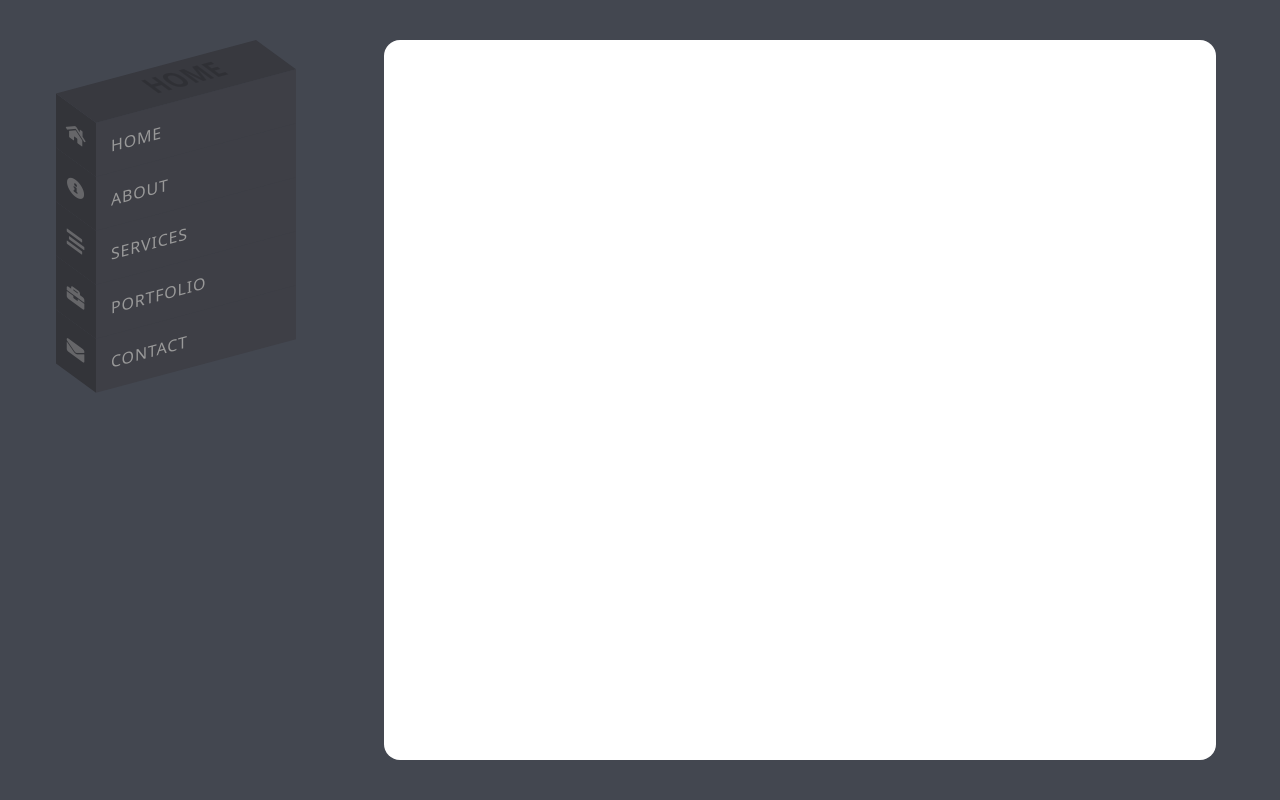
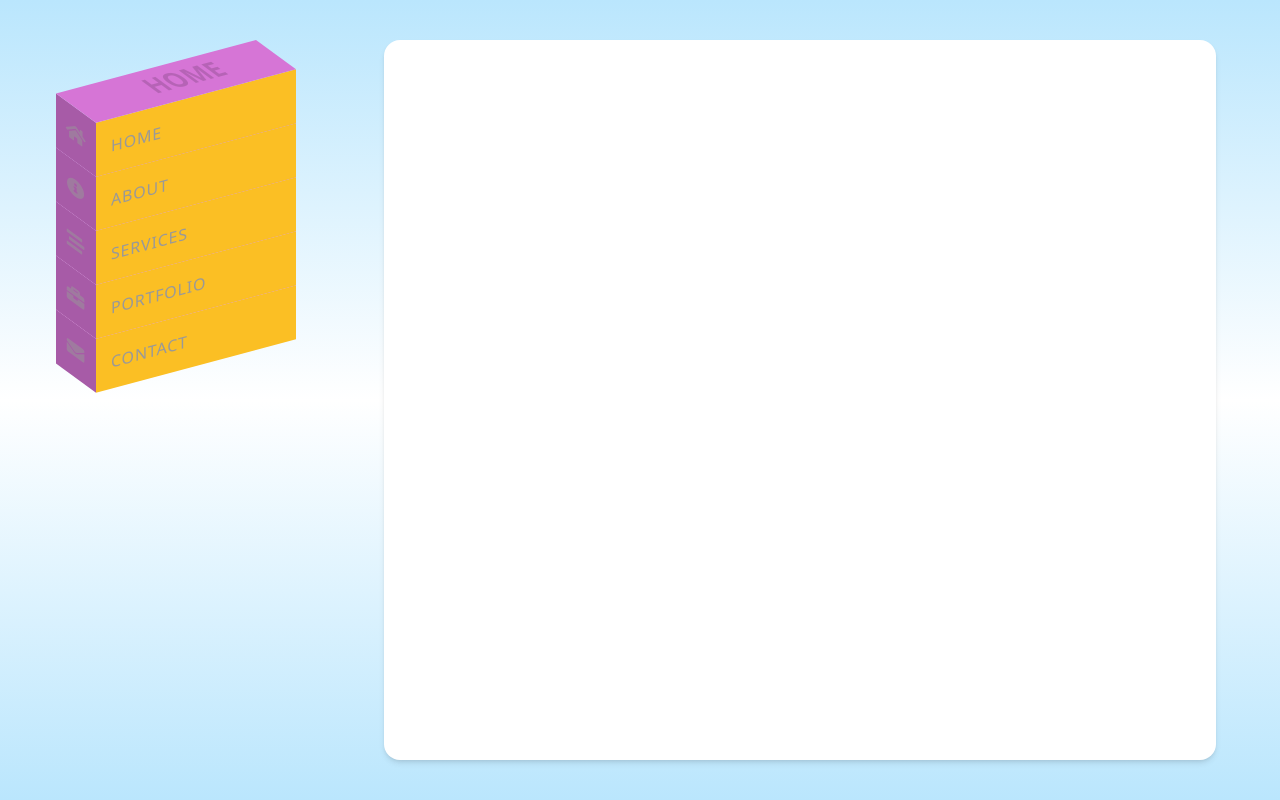
Before and after one commit to JackRosser/My-Portfolio, a plain HTML site: page public/index.html in a window 1280 px wide. Drawn offline with Linux system fonts and the light colour scheme.

Commit message:
color def

```diff
--- a/public/index.html
+++ b/public/index.html
@@ -16,7 +16,7 @@
     <link rel="stylesheet" href="./partials/custom.css" />
     <link rel="stylesheet" href="./style.css" />
   </head>
-  <body class="bg-[#434750]">
+  <body class="bg-gradient-to-t from-sky-200 via-white to-sky-200">
     <main class="h-screen">
       <nav id="menu" class="myMenu">
         <ul class="skew-y-[-15deg] relative">
--- a/public/partials/_menu.scss
+++ b/public/partials/_menu.scss
@@ -3,7 +3,7 @@ ul li {
   list-style: none;
   width: 200px;
   padding: 15px;
-  background: #3e3f46;
+  background: #fbbf24;
   z-index: calc(1 * var(--i));
   transition: 0.5s;
   cursor: pointer;
@@ -21,7 +21,7 @@ ul li:before {
   left: -40px;
   width: 40px;
   height: 100%;
-  background: #494a51;
+  background: violet;
   filter: brightness(0.7);
   transform-origin: right;
   transform: skewY(45deg);
@@ -46,7 +46,7 @@ ul li::after {
   color: rgba(0, 0, 0, 0.15);
   font-weight: 600;
   font-size: 1.5em;
-  background: #3e3f46;
+  background: violet;
   filter: brightness(0.9);
   transform-origin: bottom;
   transform: skewX(45deg);
--- a/src/input.css
+++ b/src/input.css
@@ -24,6 +24,8 @@
     @apply xl:h-[90vh];
     @apply xl:mb-[5vh];
     @apply xl:me-[5vw];
+    @apply 2xl:w-[73vw];
+    @apply lg:shadow-md;
   }
 
   .myMenu {
```
Also changed, not shown: public/partials/custom.css, public/style.css, 1 other file.
